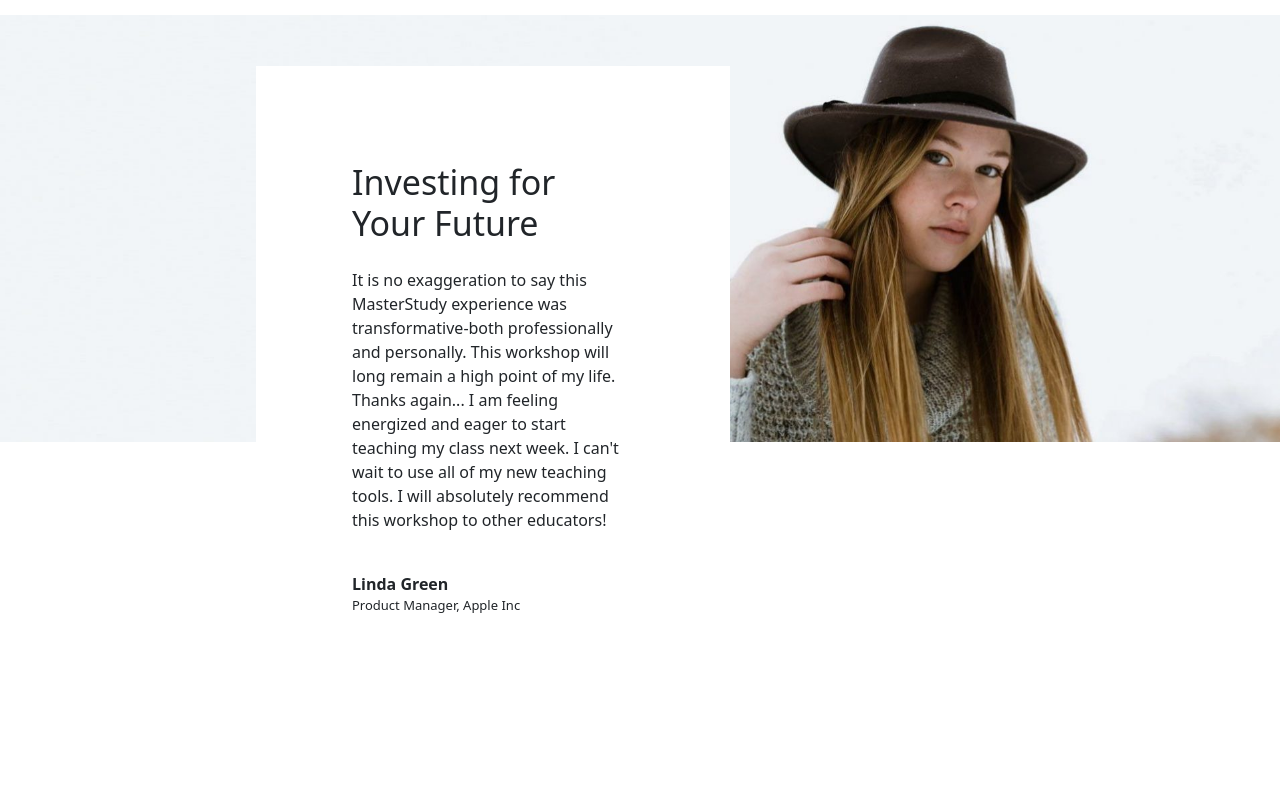
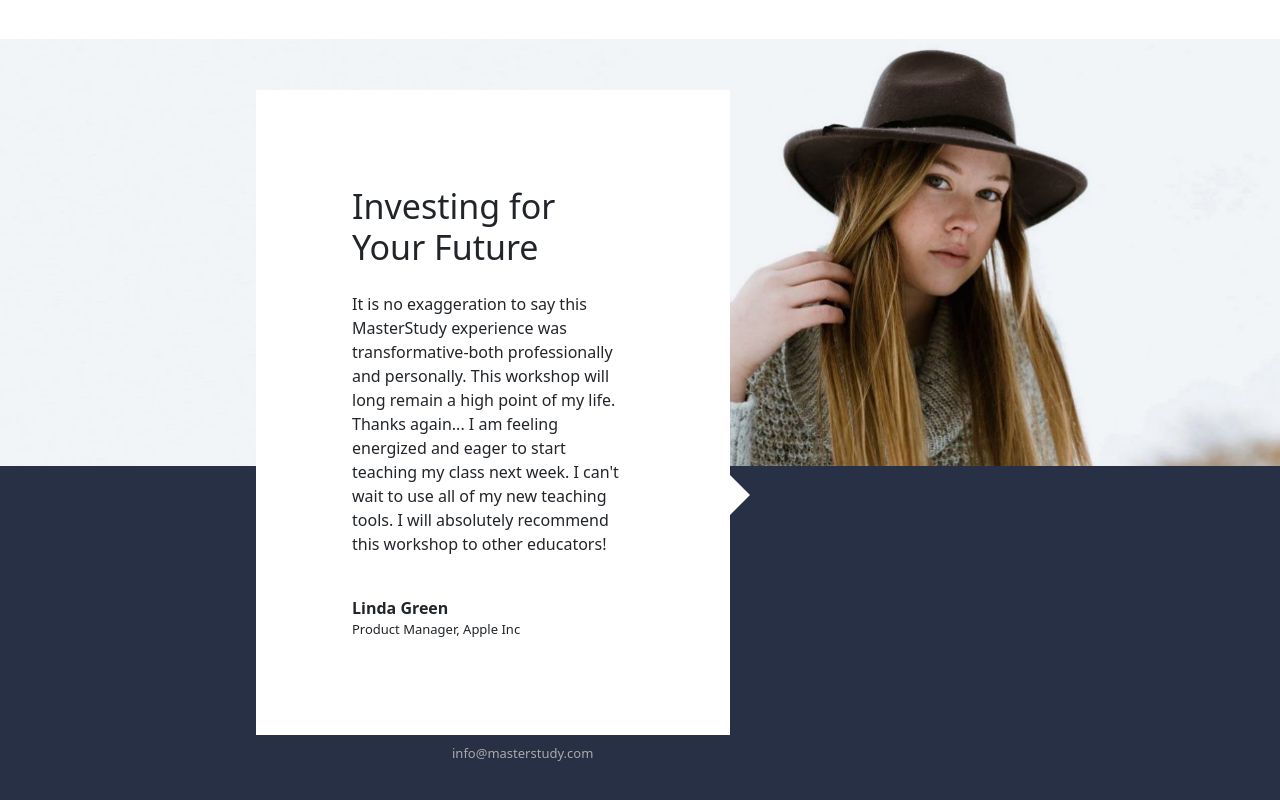
Before and after one commit to sgraziola/proj-html-vuejs, a Vue app: page / in a window 1280 px wide. Shown: the part 4423-5223 px from the top of the page. Before the commit the page ends 5134 px from the top, so only its background shows below. Built offline with nearby package versions, Linux system fonts and the light colour scheme.

Commit message:
MasterStudy: Add top footer left side

```diff
--- a/src/App.vue
+++ b/src/App.vue
@@ -1,12 +1,15 @@
 <script>
 import AppHeader from './components/AppHeader.vue';
 import AppMain from './components/AppMain.vue';
+import AppFooter from './components/AppFooter.vue';
+
 
 export default {
   name: "App",
   components: {
     AppHeader,
-    AppMain
+    AppMain,
+    AppFooter
   }
 }
 </script>
@@ -14,9 +17,7 @@ export default {
 <template>
   <AppHeader />
   <AppMain />
-
-  <footer id="site_footer"></footer>
-  <!-- /#site_footer -->
+  <AppFooter />
 </template>
 
 <style scoped>
--- a/src/assets/scss/style.scss
+++ b/src/assets/scss/style.scss
@@ -27,3 +27,8 @@ img{
     color: $ms_light;
     border: 0;
 }
+
+.subcontainer {
+    max-width: 60%;
+    margin: auto;
+}
--- /dev/null
+++ b/src/components/AppFooter.vue
@@ -0,0 +1,32 @@
+<script>
+import FooterTop from './FooterTop.vue';
+import FooterBot from './FooterBot.vue';
+
+export default {
+    name: "AppFooter",
+    components: {
+        FooterTop,
+        FooterBot
+    }
+}
+</script>
+
+<template>
+    <footer id="site_footer">
+        <div class="subcontainer d-flex">
+            <FooterTop />
+            <FooterBot />
+        </div>
+    </footer>
+    <!-- /#site_footer -->
+</template>
+
+<style lang="scss" scoped>
+@use '../assets/scss/partials/variables' as *;
+
+
+footer {
+    color: $ms_light;
+    background-color: $ms_nav;
+}
+</style>
--- a/src/components/CallToSubscribe.vue
+++ b/src/components/CallToSubscribe.vue
@@ -7,7 +7,7 @@ export default {
 <template>
     <section class="callToSubscribe mt-5">
         <div class="subcontainer d-flex py-5">
-            <div class="callToSubscribe_details col-7">
+            <div class="callToSubscribe_details col-7 pe-5">
                 <h5>Subscribe our newletter</h5>
                 <p>There are many variations of passages of Lorem Ipsum available, but the majority have suffered
                     alteration in some form, by injected humour, or randomised words</p>
@@ -33,9 +33,6 @@ export default {
     color: $ms_light;
 
     .subcontainer {
-        max-width: 60%;
-        margin: auto;
-
         span {
             display: inline-block;
             margin-bottom: 1rem;
--- /dev/null
+++ b/src/components/FooterBot.vue
@@ -0,0 +1,13 @@
+<script>
+export default {
+    name: "FooterBot",
+}
+</script>
+
+<template>
+
+</template>
+
+<style lang="scss" scoped>
+
+</style>
--- /dev/null
+++ b/src/components/FooterTop.vue
@@ -0,0 +1,50 @@
+<script>
+export default {
+    name: "FooterTop",
+}
+</script>
+
+<template>
+    <div class="left_side col-6 d-flex py-5 pe-5">
+        <div class="about col-7 pe-5">
+            <h6>ABOUT</h6>
+            <p>Lorem ipsum dolor sit amet, consectetur adipisicing elit. Possimus, voluptates? Saepe doloribus magni,
+                at, dolore facilis maiores quo alias perferendis in quam nihil vulputate.</p>
+        </div>
+        <div class="contacts col-5">
+            <h6>CONTACT</h6>
+            <p>USA, California 20, First Avenue, California</p>
+            <span>Tel.:+1 212 458 300 32</span>
+            <span class="mb-3">Fax:+1 212 375 24 14</span>
+            <span class="email">info@masterstudy.com</span>
+        </div>
+    </div>
+    <div class="right_side col-6 d-flex py-5">
+        <div class="socials"></div>
+        <div class="spot"></div>
+    </div>
+</template>
+
+<style lang="scss" scoped>
+@use '../assets/scss/partials/variables' as *;
+
+.left_side {
+
+    h6 {
+        margin-bottom: 1.5rem;
+    }
+
+    p,
+    .email {
+        font-size: 13px;
+    }
+
+    span {
+        display: block;
+    }
+
+    .email {
+        color: $ms_txt_header;
+    }
+}
+</style>
```
